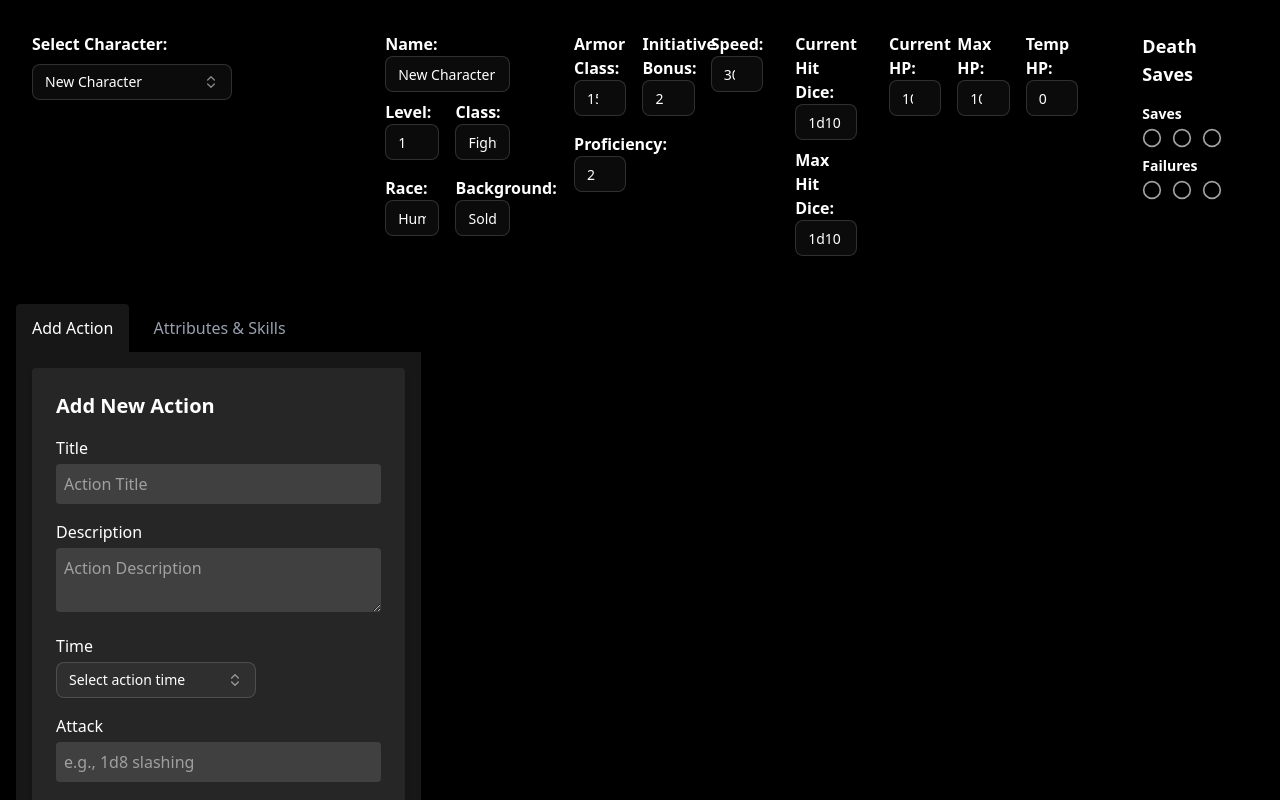
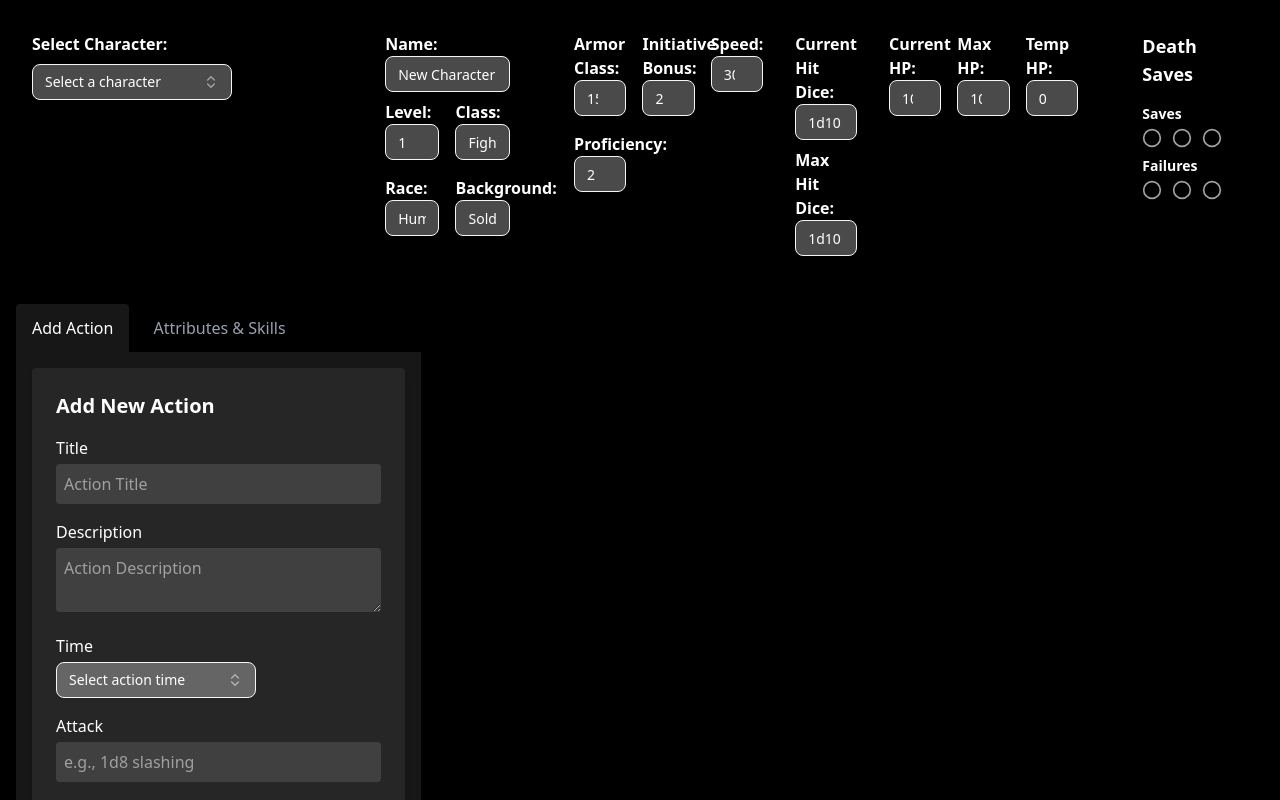
Before and after one commit to kjbrown-sandbox/action-based-dnd-2.0, a Next.js app in the folder frontend/: page / in a window 1280 px wide. Shown: the top 800 px of the page. Built offline with nearby package versions, Linux system fonts and the light colour scheme.

Commit message:
Update UI colors

```diff
--- a/frontend/src/app/globals.css
+++ b/frontend/src/app/globals.css
@@ -70,40 +70,85 @@
    --contrast-10: var(--color-black);
 
    --radius: 0.625rem;
-   --card: oklch(1 0 0);
-   --card-foreground: oklch(0.129 0.042 264.695);
-   --popover: oklch(1 0 0);
-   --popover-foreground: oklch(0.129 0.042 264.695);
-   --primary: oklch(0.208 0.042 265.755);
-   --primary-foreground: oklch(0.984 0.003 247.858);
-   --secondary: oklch(0.968 0.007 247.896);
-   --secondary-foreground: oklch(0.208 0.042 265.755);
-   --muted: oklch(0.968 0.007 247.896);
-   --muted-foreground: oklch(0.554 0.046 257.417);
-   --accent: oklch(0.968 0.007 247.896);
-   --accent-foreground: oklch(0.208 0.042 265.755);
-   --destructive: oklch(0.577 0.245 27.325);
-   --border: oklch(0.929 0.013 255.508);
-   --input: oklch(0.929 0.013 255.508);
-   --ring: oklch(0.704 0.04 256.788);
-   --chart-1: oklch(0.646 0.222 41.116);
-   --chart-2: oklch(0.6 0.118 184.704);
-   --chart-3: oklch(0.398 0.07 227.392);
-   --chart-4: oklch(0.828 0.189 84.429);
-   --chart-5: oklch(0.769 0.188 70.08);
-   --sidebar: oklch(0.984 0.003 247.858);
-   --sidebar-foreground: oklch(0.129 0.042 264.695);
-   --sidebar-primary: oklch(0.208 0.042 265.755);
-   --sidebar-primary-foreground: oklch(0.984 0.003 247.858);
-   --sidebar-accent: oklch(0.968 0.007 247.896);
-   --sidebar-accent-foreground: oklch(0.208 0.042 265.755);
-   --sidebar-border: oklch(0.929 0.013 255.508);
-   --sidebar-ring: oklch(0.704 0.04 256.788);
-   --background: oklch(1 0 0);
-   --background: var(--color-sky-500);
-   --foreground: oklch(0.129 0.042 264.695);
+   --card: var(--contrast-0);
+   --card-foreground: var(--contrast-9);
+   --popover: var(--contrast-0);
+   --popover-foreground: var(--contrast-9);
+   --primary: var(--contrast-3);
+   --primary-foreground: var(--contrast-9);
+   --secondary: var(--contrast-1);
+   --secondary-foreground: var(--contrast-3);
+   --muted: var(--contrast-1);
+   --muted-foreground: var(--contrast-6);
+   --accent: var(--contrast-1);
+   --accent-foreground: var(--contrast-3);
+   --destructive: var(--contrast-6);
+   --border: var(--contrast-3);
+   --input: var(--contrast-3);
+   --ring: var(--contrast-6);
+   --chart-1: var(--contrast-7);
+   --chart-2: var(--contrast-5);
+   --chart-3: var(--contrast-4);
+   --chart-4: var(--contrast-8);
+   --chart-5: var(--contrast-7);
+   --sidebar: var(--contrast-9);
+   --sidebar-foreground: var(--contrast-0);
+   --sidebar-primary: var(--contrast-3);
+   --sidebar-primary-foreground: var(--contrast-9);
+   --sidebar-accent: var(--contrast-1);
+   --sidebar-accent-foreground: var(--contrast-3);
+   --sidebar-border: var(--contrast-3);
+   --sidebar-ring: var(--contrast-6);
+   --background: var(--contrast-0);
+   --foreground: var(--contrast-9);
 }
 
+.dark {
+   --contrast-0: var(--color-black);
+   --contrast-1: var(--color-neutral-900);
+   --contrast-2: var(--color-neutral-800);
+   --contrast-3: var(--color-neutral-700);
+   --contrast-4: var(--color-neutral-600);
+   --contrast-5: var(--color-neutral-500);
+   --contrast-6: var(--color-neutral-400);
+   --contrast-7: var(--color-neutral-300);
+   --contrast-8: var(--color-neutral-200);
+   --contrast-9: var(--color-neutral-100);
+   --contrast-10: var(--color-white);
+
+   --card: var(--contrast-3);
+   --card-foreground: var(--contrast-9);
+   --popover: var(--contrast-3);
+   --popover-foreground: var(--contrast-9);
+   --primary: var(--contrast-9);
+   --primary-foreground: var(--contrast-3);
+   --secondary: var(--contrast-7);
+   --secondary-foreground: var(--contrast-9);
+   --muted: var(--contrast-7);
+   --muted-foreground: var(--contrast-6);
+   --accent: var(--contrast-7);
+   --accent-foreground: var(--contrast-9);
+   --destructive: var(--contrast-6);
+   --border: var(--contrast-9);
+   --input: var(--contrast-9);
+   --ring: var(--contrast-6);
+   --chart-1: var(--contrast-5);
+   --chart-2: var(--contrast-7);
+   --chart-3: var(--contrast-8);
+   --chart-4: var(--contrast-4);
+   --chart-5: var(--contrast-3);
+   --sidebar: var(--contrast-3);
+   --sidebar-foreground: var(--contrast-9);
+   --sidebar-primary: var(--contrast-5);
+   --sidebar-primary-foreground: var(--contrast-9);
+   --sidebar-accent: var(--contrast-7);
+   --sidebar-accent-foreground: var(--contrast-9);
+   --sidebar-border: var(--contrast-9);
+   --sidebar-ring: var(--contrast-6);
+   --background: var(--contrast-3);
+   --foreground: var(--contrast-9);
+}
+/*
 .dark {
    --contrast-0: var(--color-black);
    --contrast-1: var(--color-neutral-900);
@@ -148,7 +193,7 @@
    --sidebar-accent-foreground: oklch(0.984 0.003 247.858);
    --sidebar-border: oklch(1 0 0 / 10%);
    --sidebar-ring: oklch(0.551 0.027 264.364);
-}
+} */
 
 @layer base {
    * {
```
Also changed, not shown: frontend/src/components/ui/command.tsx (+26 -49 lines).
